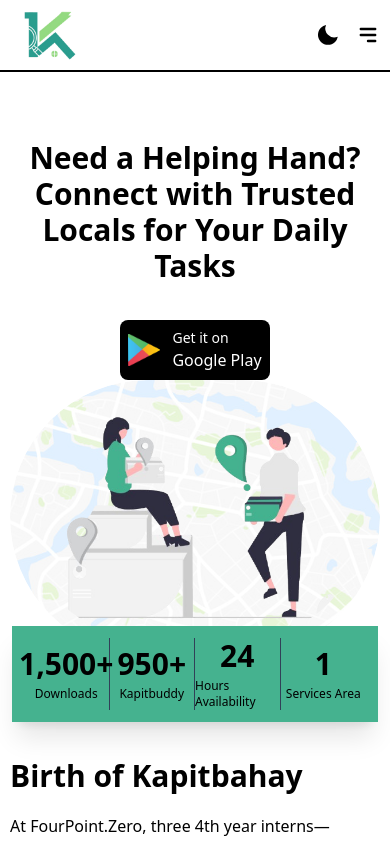
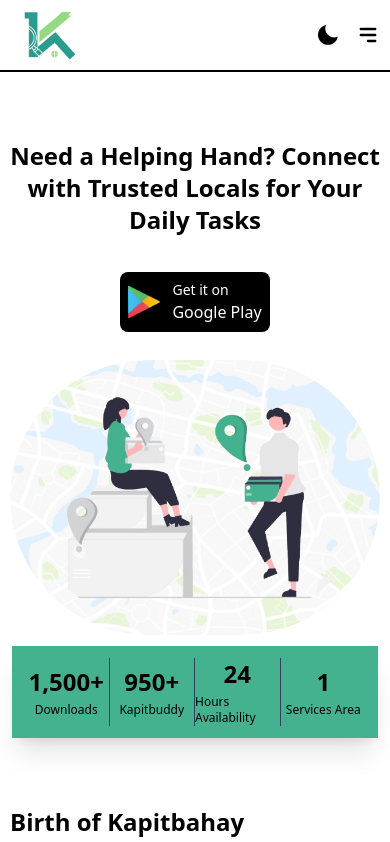
Before and after one commit to ShyrineJardin/Kapitbahay_website, a React (Vite) app: page / in a window 390 px wide. Shown: the top 842 px of the page. Built offline with nearby package versions, Linux system fonts and the light colour scheme.

Commit message:
fix font size and margin bottom

```diff
--- a/src/components/hero/Hero.jsx
+++ b/src/components/hero/Hero.jsx
@@ -5,7 +5,7 @@
 
 const Hero = () => {
   return (
-    <div className='h-[650px] pt-15 md:h-[500px] bg-white dark:bg-gray-900'>
+    <div className='h-[650px] pt-15 md:h-[500px] bg-white dark:bg-gray-900 mb-5'>
         <section className='container flex flex-col items-center justify-between'>
             <div className='grid grid-cols-1 md:grid-cols-2 dark:text-white  pt-20'>
                 <div
@@ -15,7 +15,7 @@
                 className='flex flex-col items-center text-center gap-4 md:items-start md:text-left'>
                     <h2>Need a Helping Hand? Connect with Trusted Locals for Your Daily Tasks</h2>
 
-                    <div className='bg-black dark:bg-white dark:text-black text-white p-2 rounded-lg mt-5 cursor-pointer'>
+                    <div className='bg-black dark:bg-white dark:text-black text-white p-2 rounded-lg mt-5 cursor-pointer mb-7'>
                         <button>
                             <div className='flex flex-row gap-3 items-center'>
                                 <img src={GooglePlay} alt="" className='w-8 h-8' />
--- a/src/components/overview-counter/OverviewCounter.jsx
+++ b/src/components/overview-counter/OverviewCounter.jsx
@@ -3,7 +3,7 @@
 
 const OverviewCounter = () => {
   return (
-    <section className='dark:bg-gray-900 container h-12 md:h-32 p-3'>
+    <section className='dark:bg-gray-900 container h-12 md:h-32 p-3 mb-7'>
         <div className='grid grid-cols-4 divide-x divide-slate-700 mx-auto md:max-w-[800px] shadow-xl w-full bg-main text-black dark:text-white -translate-y-13 md:-translate-y-8 my-4 md:p-5 p-3'>
             <div className='flex flex-col justify-center items-center'>
                 <h2>
--- a/src/index.css
+++ b/src/index.css
@@ -39,7 +39,7 @@
 }
 
 h2 {
-  @apply text-3xl font-semibold lg:text-5xl;
+  @apply text-2xl font-semibold lg:text-5xl;
 }
 
 h3 {
```
